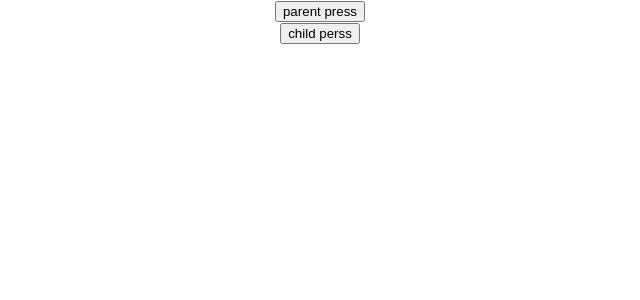
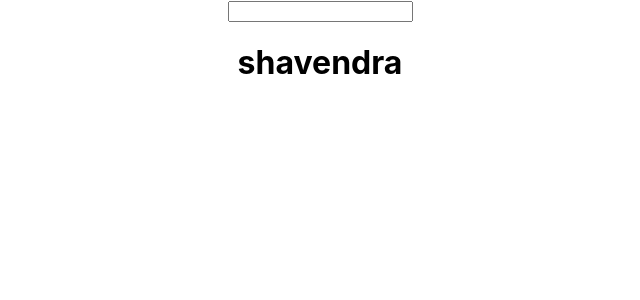
Before and after one commit to badshasha/react-hooks, a React (Create React App) app: page / in a window 1280 px wide. Shown: the top 300 px of the page, without its empty margins (320-960 px from the left). Built offline with nearby package versions, Linux system fonts and the light colour scheme.

Commit message:
use Context

```diff
--- a/src/App.js
+++ b/src/App.js
@@ -5,6 +5,7 @@ import ReduceHook from './hooks/ReduceHook';
 import UseEffect from './hooks/UseEffect';
 import UseRef from './hooks/UseRef';
 import UseImperative from './hooks/UseImperative';
+import UseContext from './hooks/UseContext';
 
 function App() {
   return (
@@ -13,7 +14,8 @@ function App() {
        {/* <ReduceHook/> */}
        {/* <UseEffect /> */}
        {/* <UseRef/> */}
-       <UseImperative />
+       {/* <UseImperative /> */}
+       <UseContext />
     </div>
   );
 }
--- /dev/null
+++ b/src/hooks/UseContext.jsx
@@ -0,0 +1,23 @@
+import React , {useState , createContext} from 'react'
+import Login from './childcomp/Login'
+import User from './childcomp/User'
+
+
+
+export const AppInfo = createContext(null);
+
+
+// lead file
+function UseContext() {
+
+    const [username , setUsername ] = useState("shavendra");
+
+  return (
+    <AppInfo.Provider value={{username,setUsername}}>
+        <Login />
+        <User />
+    </AppInfo.Provider>
+  )
+}
+
+export default UseContext
--- /dev/null
+++ b/src/hooks/childcomp/Login.jsx
@@ -0,0 +1,17 @@
+import React , {useContext} from 'react'
+import {AppInfo} from '../UseContext';
+
+function Login() {
+
+ const {setUsername} = useContext(AppInfo)
+
+  return (
+    <div>
+        <input type="text" onChange={(e)=>{
+            setUsername(e.target.value);
+        }} />
+    </div>
+  )
+}
+
+export default Login
--- /dev/null
+++ b/src/hooks/childcomp/User.jsx
@@ -0,0 +1,16 @@
+import React, {useContext} from 'react'
+import {AppInfo} from '../UseContext'
+
+
+
+function User() {
+
+  const {username } = useContext(AppInfo);
+  return (
+    <div>
+        <h1>{username}</h1>
+    </div>
+  )
+}
+
+export default User
```
